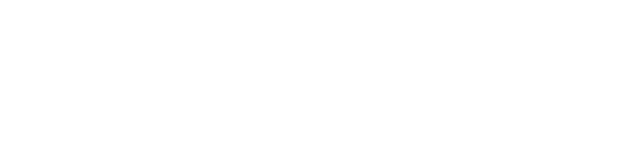
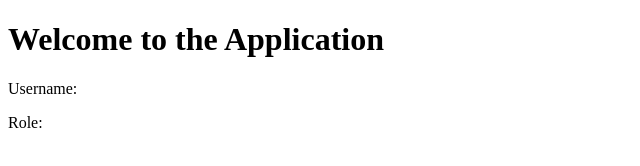
Before and after one commit to skassen2/StaffRelations, a website: page src/temp.html in a window 1280 px wide. Shown: the whole page, without its empty margins (0-640 px from the left). Drawn offline with Linux system fonts and the light colour scheme.

Commit message:
3rd Party Verification Code

```diff
--- a/src/index.js
+++ b/src/index.js
@@ -1,3 +1,5 @@
+const CALLBACK_URL = 'https://jolly-ocean-04e2df210.5.azurestaticapps.net/temp.html';
+
 async function login(){
     //calls checkLog to check if username and password is correct
     const input1Value = document.getElementById('username').value.trim();
@@ -22,7 +24,7 @@ async function login(){
             localStorage.setItem('data',input1Value );
             localStorage.setItem('role',role );
             // Navigate to the second page
-            window.location.href = 'temp.html';
+            window.location.href = `https://login.microsoftonline.com/4b1b908c-5582-4377-ba07-a36d65e34934/oauth2/v2.0/authorize?client_id=b644e6ee-1475-4a22-b480-321b16113323&response_type=code&redirect_uri=${encodeURIComponent(CALLBACK_URL)}&response_mode=query&scope=openid profile email`;
         }
     } else {
     console.log("Please fill in both input fields.");
--- a/src/temp.html
+++ b/src/temp.html
@@ -3,20 +3,21 @@
 <head>
     <meta charset="UTF-8">
     <meta name="viewport" content="width=device-width, initial-scale=1.0">
-    <title>Document</title>
+    <title>Welcome Page</title>
 </head>
 <body>
-    <h1 id="username"></h1>
-    <h1 id="role"></h1>
+    <h1>Welcome to the Application</h1>
+    <div>
+        <p>Username: <span id="username"></span></p>
+        <p>Role: <span id="role"></span></p>
+    </div>
+
     <script>
-        // Retrieve the data from localStorage
-        let data = localStorage.getItem('data');
-        const a=document.getElementById("username");
-        a.textContent=data;
-
-        data = localStorage.getItem('role');
-        const b=document.getElementById("role");
-        b.textContent=data;
-      </script>
+        // Retrieve data from localStorage
+        const username = localStorage.getItem('data');
+        const role = localStorage.getItem('role');
+        document.getElementById('username').textContent = username;
+        document.getElementById('role').textContent = role;
+    </script>
 </body>
 </html>
```
Also changed, not shown: src/index.html (+6 -8 lines).
